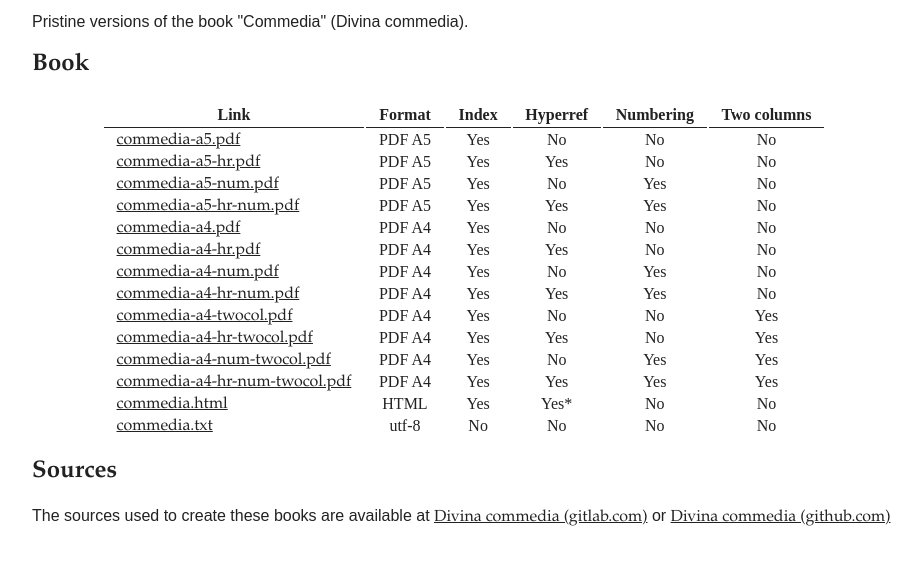
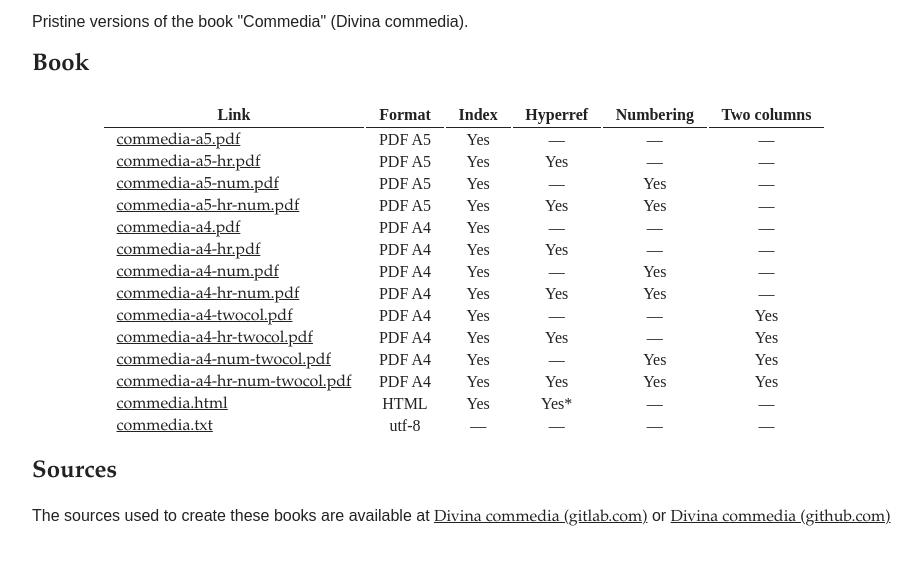
Before and after one commit to geusebi/commedia-book, a plain HTML site: page index.html in a window 1280 px wide. Shown: the part 88-652 px from the top of the page, without its empty margins (176-1097 px from the left). Drawn offline with Linux system fonts and the light colour scheme.

Commit message:
Make flags more readable

```diff
--- a/index.html
+++ b/index.html
@@ -30,23 +30,23 @@
 <table>
 <tr><th>Link                                                                          <th>Format<th>Index <th>Hyperref<th>Numbering<th>Two columns
 
-<tr><td><a href="book/commedia-a5.pdf">commedia-a5.pdf</a>                            <td>PDF A5<td>Yes   <td>No      <td>No       <td>No
-<tr><td><a href="book/commedia-a5-hr.pdf">commedia-a5-hr.pdf</a>                      <td>PDF A5<td>Yes   <td>Yes     <td>No       <td>No
-<tr><td><a href="book/commedia-a5-num.pdf">commedia-a5-num.pdf</a>                    <td>PDF A5<td>Yes   <td>No      <td>Yes      <td>No
-<tr><td><a href="book/commedia-a5-hr-num.pdf">commedia-a5-hr-num.pdf</a>              <td>PDF A5<td>Yes   <td>Yes     <td>Yes      <td>No
+<tr><td><a href="book/commedia-a5.pdf">commedia-a5.pdf</a>                            <td>PDF A5<td>Yes   <td>—       <td>—        <td>—
+<tr><td><a href="book/commedia-a5-hr.pdf">commedia-a5-hr.pdf</a>                      <td>PDF A5<td>Yes   <td>Yes     <td>—        <td>—
+<tr><td><a href="book/commedia-a5-num.pdf">commedia-a5-num.pdf</a>                    <td>PDF A5<td>Yes   <td>—       <td>Yes      <td>—
+<tr><td><a href="book/commedia-a5-hr-num.pdf">commedia-a5-hr-num.pdf</a>              <td>PDF A5<td>Yes   <td>Yes     <td>Yes      <td>—
 
-<tr><td><a href="book/commedia-a4.pdf">commedia-a4.pdf</a>                            <td>PDF A4<td>Yes   <td>No      <td>No       <td>No
-<tr><td><a href="book/commedia-a4-hr.pdf">commedia-a4-hr.pdf</a>                      <td>PDF A4<td>Yes   <td>Yes     <td>No       <td>No
-<tr><td><a href="book/commedia-a4-num.pdf">commedia-a4-num.pdf</a>                    <td>PDF A4<td>Yes   <td>No      <td>Yes      <td>No
-<tr><td><a href="book/commedia-a4-hr-num.pdf">commedia-a4-hr-num.pdf</a>              <td>PDF A4<td>Yes   <td>Yes     <td>Yes      <td>No
+<tr><td><a href="book/commedia-a4.pdf">commedia-a4.pdf</a>                            <td>PDF A4<td>Yes   <td>—       <td>—        <td>—
+<tr><td><a href="book/commedia-a4-hr.pdf">commedia-a4-hr.pdf</a>                      <td>PDF A4<td>Yes   <td>Yes     <td>—        <td>—
+<tr><td><a href="book/commedia-a4-num.pdf">commedia-a4-num.pdf</a>                    <td>PDF A4<td>Yes   <td>—       <td>Yes      <td>—
+<tr><td><a href="book/commedia-a4-hr-num.pdf">commedia-a4-hr-num.pdf</a>              <td>PDF A4<td>Yes   <td>Yes     <td>Yes      <td>—
 
-<tr><td><a href="book/commedia-a4-twocol.pdf">commedia-a4-twocol.pdf</a>              <td>PDF A4<td>Yes   <td>No      <td>No       <td>Yes
-<tr><td><a href="book/commedia-a4-hr-twocol.pdf">commedia-a4-hr-twocol.pdf</a>        <td>PDF A4<td>Yes   <td>Yes     <td>No       <td>Yes
-<tr><td><a href="book/commedia-a4-num-twocol.pdf">commedia-a4-num-twocol.pdf</a>      <td>PDF A4<td>Yes   <td>No      <td>Yes      <td>Yes
+<tr><td><a href="book/commedia-a4-twocol.pdf">commedia-a4-twocol.pdf</a>              <td>PDF A4<td>Yes   <td>—       <td>—        <td>Yes
+<tr><td><a href="book/commedia-a4-hr-twocol.pdf">commedia-a4-hr-twocol.pdf</a>        <td>PDF A4<td>Yes   <td>Yes     <td>—        <td>Yes
+<tr><td><a href="book/commedia-a4-num-twocol.pdf">commedia-a4-num-twocol.pdf</a>      <td>PDF A4<td>Yes   <td>—       <td>Yes      <td>Yes
 <tr><td><a href="book/commedia-a4-hr-num-twocol.pdf">commedia-a4-hr-num-twocol.pdf</a><td>PDF A4<td>Yes   <td>Yes     <td>Yes      <td>Yes
 
-<tr><td><a href="book/commedia.html">commedia.html</a>                                <td>HTML  <td>Yes   <td>Yes*    <td>No       <td>No
-<tr><td><a href="book/commedia.txt">commedia.txt</a>                                  <td>utf-8 <td>No    <td>No      <td>No       <td>No
+<tr><td><a href="book/commedia.html">commedia.html</a>                                <td>HTML  <td>Yes   <td>Yes*    <td>—        <td>—
+<tr><td><a href="book/commedia.txt">commedia.txt</a>                                  <td>utf-8 <td>—     <td>—       <td>—        <td>—
 </table>
 
 <h2>Sources</h2>
```
